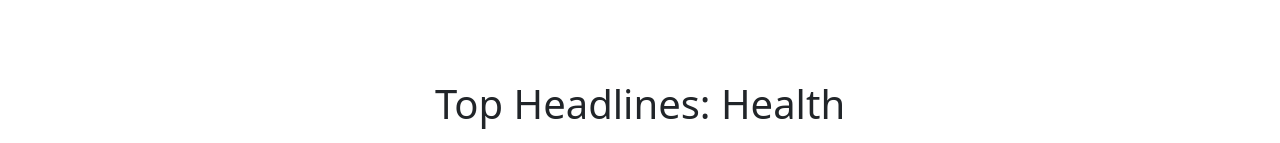
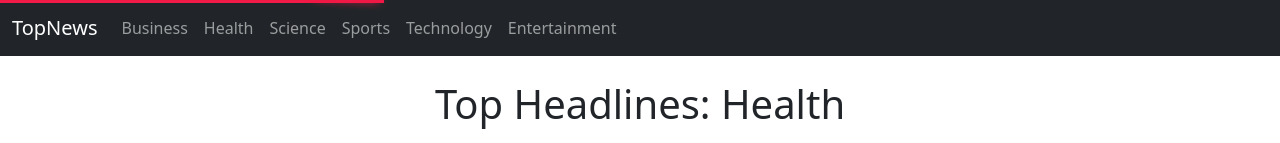
Before and after one commit to FahadKHAN-4/NewsApp, a React (Create React App) app: page /health in a window 1280 px wide. Shown: the top 143 px of the page. Built offline with nearby package versions, Linux system fonts and the light colour scheme; no server answers.

Commit message:
useeffect issue fixed, last commit

```diff
--- a/src/App.js
+++ b/src/App.js
@@ -23,38 +23,79 @@ function App() {
     },
     {
       path: "/business",
-      element: <News setProgress={setProgress} category="business" country="us" />,
+      element: <div>
+        <NavBar />
+        <LoadingBar
+          height={3}
+          color='#f11946'
+          progress={progress}
+        />
+        <News setProgress={setProgress} category="business" country="us" />
+      </div>,
     },
     {
       path: "/health",
-      element: <News setProgress={setProgress} category="health" country="us" />,
+      element: <div>
+        <NavBar />
+        <LoadingBar
+          height={3}
+          color='#f11946'
+          progress={progress}
+        />
+        <News setProgress={setProgress} category="health" country="us" />
+      </div>,
     },
     {
       path: "/science",
-      element: <News setProgress={setProgress} category="science" country="us" />,
+      element: <div>
+        <NavBar />
+        <LoadingBar
+          height={3}
+          color='#f11946'
+          progress={progress}
+        /><News setProgress={setProgress} category="science" country="us" />
+      </div>,
     },
     {
       path: "/sports",
-      element: <News setProgress={setProgress} category="sports" country="us" />,
+      element: <div>
+        <NavBar />
+        <LoadingBar
+          height={3}
+          color='#f11946'
+          progress={progress}
+        />
+        <News setProgress={setProgress} category="sports" country="us" />
+      </div>,
     },
     {
       path: "/technology",
-      element: <News setProgress={setProgress} category="technology" country="us" />,
+      element: <div>
+        <NavBar />
+        <LoadingBar
+          height={3}
+          color='#f11946'
+          progress={progress}
+        />
+        <News setProgress={setProgress} category="technology" country="us" />
+      </div>,
     },
     {
       path: "/entertainment",
-      element: <News setProgress={setProgress} category="entertainment" country="us" />,
+      element: <div>
+        <NavBar />
+        <LoadingBar
+          height={3}
+          color='#f11946'
+          progress={progress}
+        />
+        <News setProgress={setProgress} category="entertainment" country="us" />
+      </div>,
     }
   ]);
 
   return (
     <div>
-      {/* <NavBar />
-            <LoadingBar
-                height={3}
-                color='#f11946'
-                progress={progress}
-            /> */}
       <RouterProvider router={router} />
     </div>
   );
--- a/src/components/News.js
+++ b/src/components/News.js
@@ -34,7 +34,7 @@ export default function News (props) {
 
   useEffect(()=>{
     updateNews();
-  },[]);
+  },[props.category]);
 
   const fetchMoreData = async () => {
     setLoading(true);
```
